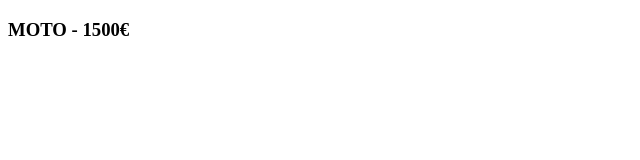
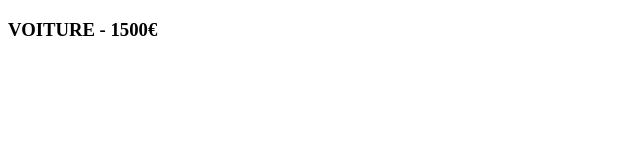
Before and after one commit to dymafr/vue-c7l4, a Vue app: page / in a window 1280 px wide. Shown: the top 160 px of the page, without its empty margins (0-640 px from the left). Built offline with nearby package versions, Linux system fonts and the light colour scheme.

Commit message:
2 files modified

```diff
--- a/src/App.vue
+++ b/src/App.vue
@@ -6,7 +6,7 @@
 import { ref } from 'vue';
 import Product from './Product.vue';
 
-const product = ref('moto');
+const product = ref('Voiture');
 </script>
 
 <style scoped lang="scss"></style>
--- a/src/Product.vue
+++ b/src/Product.vue
@@ -9,7 +9,7 @@ const props = defineProps({
     type: String,
     required: true,
     validator(value: string): boolean {
-      return value.length > 10;
+      return value.length < 10;
     },
   },
   price: Number,
```
